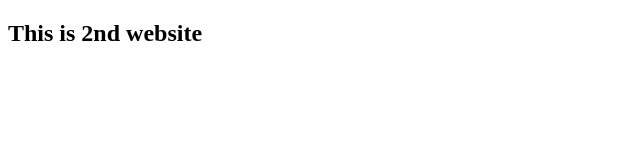
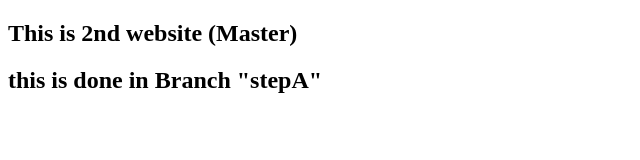
Before and after one commit to mubashirnaeem257/new_sample_rep, a plain HTML site: page web2/web2.html in a window 1280 px wide. Shown: the whole page, without its empty margins (0-640 px from the left). Drawn offline with Linux system fonts and the light colour scheme.

Commit message:
Its done in branch

```diff
--- a/web2/web2.html
+++ b/web2/web2.html
@@ -4,6 +4,8 @@
 	<title>This is Website 2</title>
 </head>
 <body>
-	<h2 class='Red'>This is 2nd website</h2>
+
+	<h2 class='Red'>This is 2nd website (Master)</h2>
+	<h2>this is done in Branch "stepA"</h2>
 </body>
 </html>
```
